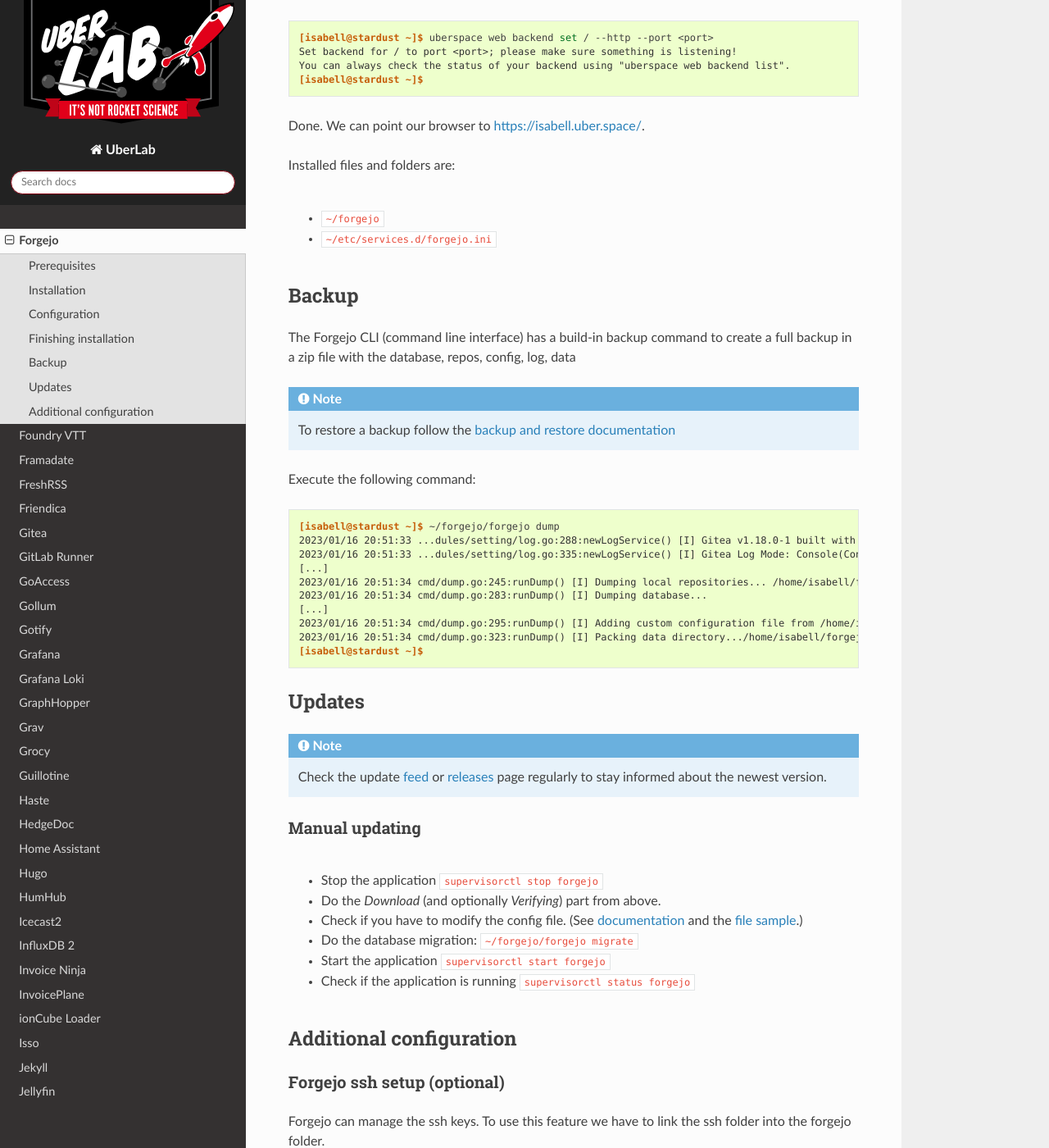
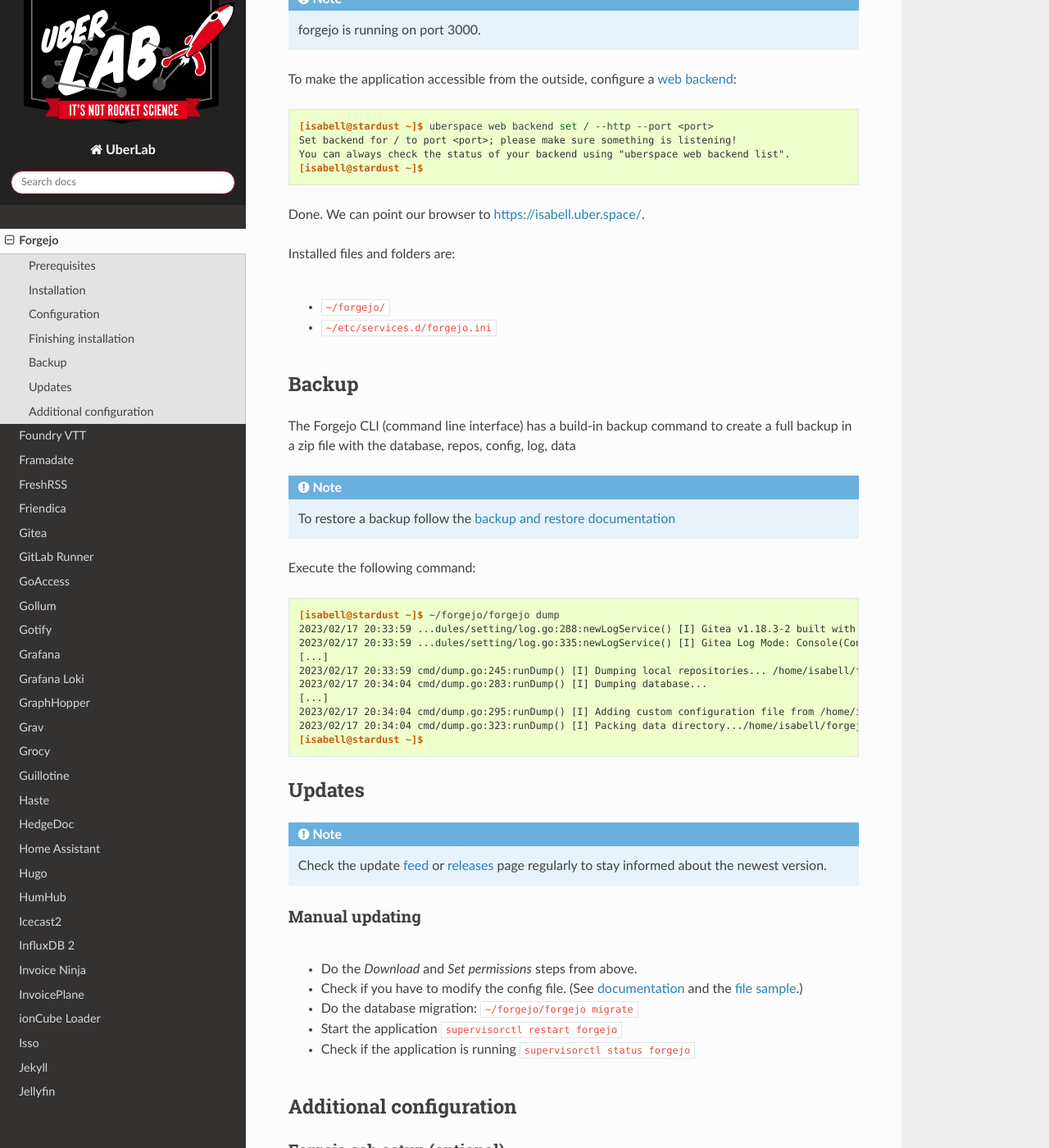
Before and after one commit to Uberspace/lab, a Sphinx documentation site: the page built from source/guide_forgejo.rst, in a window 1280 px wide and 1400 px high, scrolled down 5012 px. Shown: the whole window at 82% size. Built offline with Sphinx 7.4.7 and the Read the Docs theme 2.0.0, drawn with Linux system fonts in a browser that asks for light colours; some of the changed text lies outside the part shown.

Commit message:
Update Forgejo guide to Forgejo 1.18.3-2, Uberspace 7.15.0 (#1492)
* Update guide to forgejo-1.18.3-1

* Update guide to Forgejo 1.18.3-1, Uberspace 7.15.0

* rename redwerkz to isabell

* Update guide_forgejo.rst

* Update update guide

```diff
--- a/source/guide_forgejo.rst
+++ b/source/guide_forgejo.rst
@@ -45,7 +45,7 @@
   [isabell@stardust ~]$ mysql --execute "CREATE DATABASE ${USER}_forgejo"
   [isabell@stardust ~]$
 
-We can use the uberspace or your own domain:
+We can use the uberspace or [your own domain](https://manual.uberspace.de/web-domains/#setup):
 
 .. include:: includes/web-domain-list.rst
 
@@ -62,13 +62,14 @@
 .. code-block:: console
 
   [isabell@stardust ~]$ mkdir ~/forgejo
-  [isabell@stardust ~]$ wget -O ~/forgejo/forgejo https://codeberg.org/attachments/a26d3acd-5c2e-4132-a283-8110da2872d4
+  [isabell@stardust ~]$ wget -O ~/forgejo/forgejo-1.18.3-2 https://codeberg.org/attachments/fd085cac-e462-413c-ab01-a1f36f6c1d24
   [...]
-  Saving to: ‘/home/isabell/forgejo/forgejo’
+  Saving to: ‘/home/isabell/forgejo/forgejo-1.18.3-2’
 
-  100%[=======================================================>] 117,891,760 81.0MB/s   in 1.4s
+  100%[=======================================================>] 118,374,216 74.2MB/s   in 1.5s
 
-  2023-01-15 20:04:54 (81.0 MB/s) - ‘/home/isabell/forgejo/forgejo’ saved [117891760/117891760]
+  2023-02-17 19:38:27 (74.2 MB/s) - ‘/home/isabell/forgejo/forgejo-1.18.3-2’ saved [118374216/118374216]
+
   [isabell@stardust ~]$
 
 
@@ -79,7 +80,8 @@
 
 .. code-block:: console
 
-  [isabell@stardust ~]$ chmod u+x ~/forgejo/forgejo
+  [isabell@stardust ~]$ chmod u+x ~/forgejo/forgejo-1.18.3-2
+  [isabell@stardust ~]$ ln -fs ~/forgejo/forgejo-1.18.3-2 ~/forgejo/forgejo
   [isabell@stardust ~]$
 
 
@@ -159,8 +161,8 @@
 
   [isabell@stardust ~]$ ~/forgejo/forgejo migrate
   [...]
-  2023/01/15 20:12:16 models/db/engine.go:126:SyncAllTables() [I] [SQL] CREATE INDEX `IDX_package_version_package_id` ON `package_version` (`package_id`) [] - 31.649452ms
-  2023/01/15 20:12:16 models/db/engine.go:126:SyncAllTables() [I] [SQL] CREATE INDEX `IDX_package_version_lower_version` ON `package_version` (`lower_version`) [] - 30.93972ms
+  2023/02/17 19:43:28 models/db/engine.go:126:SyncAllTables() [I] [SQL] CREATE INDEX `IDX_package_version_created_unix` ON `package_version` (`created_unix`) [] - 25.0114ms
+  2023/02/17 19:43:28 models/db/engine.go:126:SyncAllTables() [I] [SQL] CREATE INDEX `IDX_package_version_is_internal` ON `package_version` (`is_internal`) [] - 29.933338ms
   [isabell@stardust ~]$
 
 Forgejo admin user
@@ -173,6 +175,9 @@
   [isabell@stardust ~]$ ADMIN_USERNAME=AdminUsername
   [isabell@stardust ~]$ ADMIN_PASSWORD='SuperSecretAdminPassword'
   [isabell@stardust ~]$ ~/forgejo/forgejo admin user create --username ${ADMIN_USERNAME} --password ${ADMIN_PASSWORD} --email ${USER}@uber.space --admin
+  [...]
+  2023/02/17 19:50:04 ...@v1.22.10/command.go:173:Run() [I] [SQL] COMMIT [] - 46.568973ms
+  New user 'AdminUsername' has been successfully created!
   [isabell@stardust ~]$
 
 .. note::
@@ -210,7 +215,7 @@
 
 Installed files and folders are:
 
-* ``~/forgejo``
+* ``~/forgejo/``
 * ``~/etc/services.d/forgejo.ini``
 
 Backup
@@ -225,14 +230,14 @@
 ::
 
   [isabell@stardust ~]$ ~/forgejo/forgejo dump
-  2023/01/16 20:51:33 ...dules/setting/log.go:288:newLogService() [I] Gitea v1.18.0-1 built with GNU Make 4.1, go1.19.4 : bindata, sqlite, sqlite_unlock_notify
-  2023/01/16 20:51:33 ...dules/setting/log.go:335:newLogService() [I] Gitea Log Mode: Console(Console:info)
+  2023/02/17 20:33:59 ...dules/setting/log.go:288:newLogService() [I] Gitea v1.18.3-2 built with GNU Make 4.1, go1.19.6 : bindata, sqlite, sqlite_unlock_notify
+  2023/02/17 20:33:59 ...dules/setting/log.go:335:newLogService() [I] Gitea Log Mode: Console(Console:info)
   [...]
-  2023/01/16 20:51:34 cmd/dump.go:245:runDump() [I] Dumping local repositories... /home/isabell/forgejo/data/forgejo-repositories
-  2023/01/16 20:51:34 cmd/dump.go:283:runDump() [I] Dumping database...
+  2023/02/17 20:33:59 cmd/dump.go:245:runDump() [I] Dumping local repositories... /home/isabell/forgejo/data/forgejo-repositories
+  2023/02/17 20:34:04 cmd/dump.go:283:runDump() [I] Dumping database...
   [...]
-  2023/01/16 20:51:34 cmd/dump.go:295:runDump() [I] Adding custom configuration file from /home/isabell/forgejo/custom/conf/app.ini
-  2023/01/16 20:51:34 cmd/dump.go:323:runDump() [I] Packing data directory.../home/isabell/forgejo/data
+  2023/02/17 20:34:04 cmd/dump.go:295:runDump() [I] Adding custom configuration file from /home/isabell/forgejo/custom/conf/app.ini
+  2023/02/17 20:34:04 cmd/dump.go:323:runDump() [I] Packing data directory.../home/isabell/forgejo/data
   [isabell@stardust ~]$
 
 Updates
@@ -244,11 +249,10 @@
 Manual updating
 ---------------
 
-* Stop the application ``supervisorctl stop forgejo``
-* Do the *Download* (and optionally *Verifying*) part from above.
+* Do the *Download* and *Set permissions* steps from above.
 * Check if you have to modify the config file. (See documentation_ and the `file sample <https://codeberg.org/forgejo/forgejo/raw/branch/main/custom/conf/app.example.ini>`_.)
 * Do the database migration: ``~/forgejo/forgejo migrate``
-* Start the application ``supervisorctl start forgejo``
+* Start the application ``supervisorctl restart forgejo``
 * Check if the application is running ``supervisorctl status forgejo``
 
 
@@ -328,13 +332,13 @@
 .. _Forgejo: https://forgejo.org/
 .. _Gitea: https://gitea.io/
 .. _documentation: https://docs.gitea.io/en-us/config-cheat-sheet/
-.. _feed: view-source:https://forgejo.org/releases/rss.xml
+.. _feed: https://forgejo.org/releases/rss.xml
 .. _releases: https://codeberg.org/forgejo/forgejo/releases
 .. _licence: https://codeberg.org/forgejo/forgejo/raw/branch/forgejo/LICENSE
 .. _dashboard: https://uberspace.de/dashboard/authentication
 
 ----
 
-Tested with Forgejo 1.18.0-1, Uberspace 7.14.0
+Tested with Forgejo 1.18.3-2, Uberspace 7.15.0
 
 .. author_list::
```
